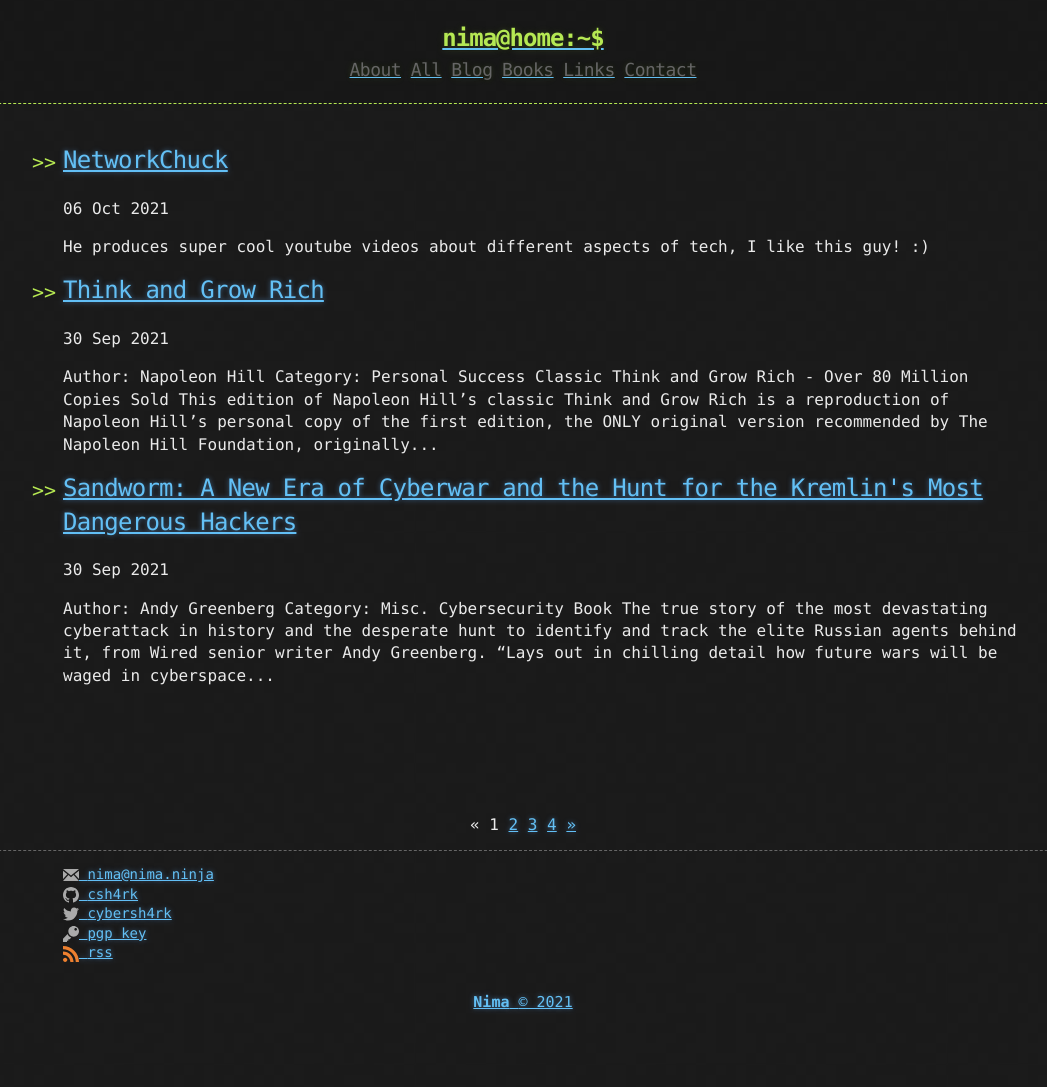
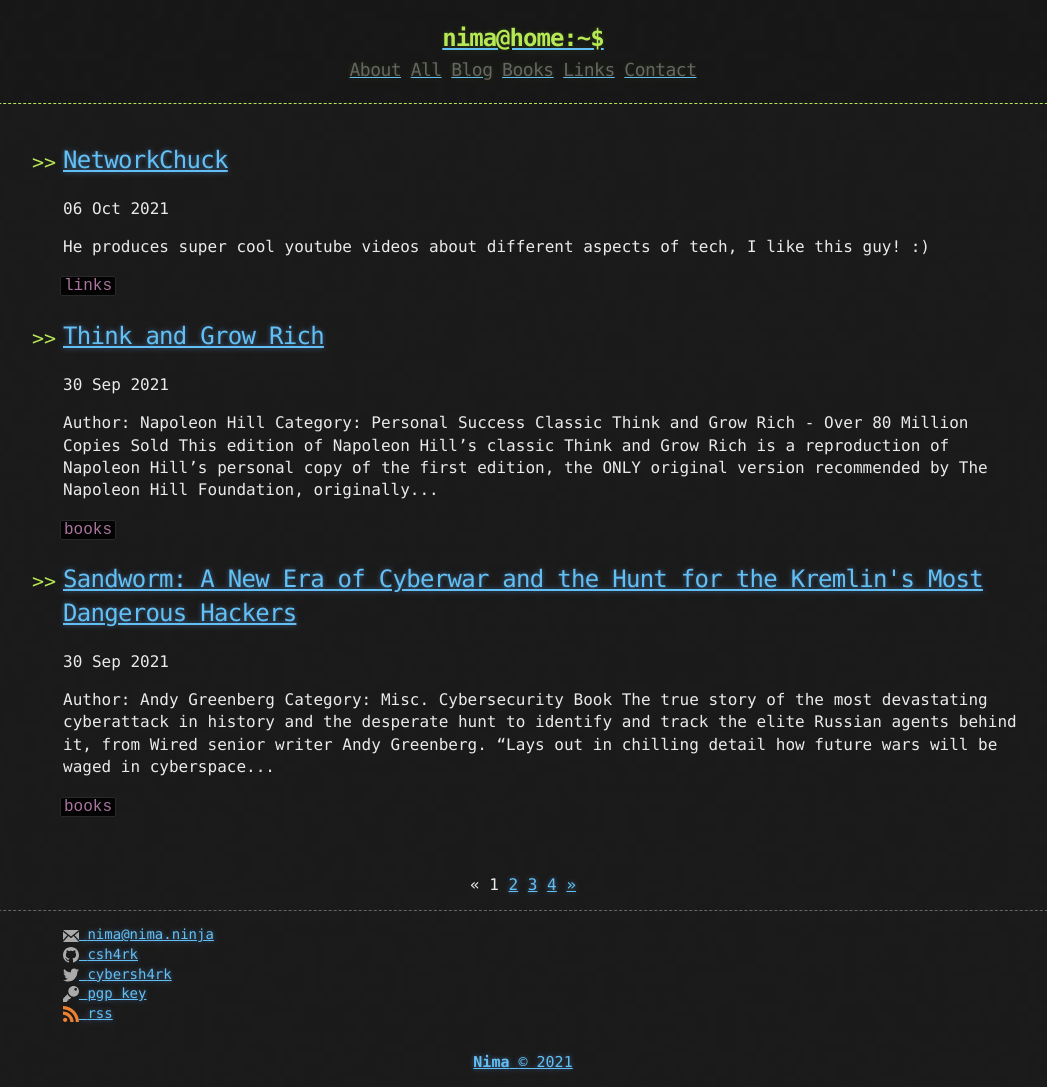
Before and after one commit to CamoCatX/camocatx.github.io, a Jekyll site: the page built from index.html, in a window 1280 px wide. Shown: the whole page, without its empty margins (117-1164 px from the left). Built offline with Jekyll 4.4.1, drawn with Linux system fonts in a browser that asks for light colours; the list of posts is cut into pages by our own code; before the commit the page ends 1027 px from its top, so only the background shows below that.

Commit message:
Add post categories below posts
in index and post pages

```diff
--- a/_layouts/post.html
+++ b/_layouts/post.html
@@ -6,4 +6,9 @@ layout: default
   <h2>{{ page.title }}</h2>
   <time datetime="{{ page.date | date_to_xmlschema }}" class="by-line">{{ page.date | date_to_string }}</time>
   {{ content }}
+  <br>
+  <br>
+  {% for cat in page.categories %}
+  <category><code class="language-plaintext highlighter-rouge">{{ cat | xml_escape }}</code></category>
+  {% endfor %}
 </article>
--- a/index.html
+++ b/index.html
@@ -8,6 +8,11 @@ layout: default
           <h2><a href="{{ post.url | prepend: site.baseurl | replace: '//', '/' }}">{{ post.title }}</a></h2>
           <time datetime="{{ post.date | date_to_xmlschema }}">{{ post.date | date_to_string }}</time>
           <p>{{ post.content | strip_html | truncatewords:50 }}</p>
+          {% for cat in post.categories %}
+          <category><code class="language-plaintext highlighter-rouge">{{ cat | xml_escape }}</code></category>
+          {% endfor %}
+          <br>
+          <br>
       </li>
     {% endfor %}
 </ul>
```
